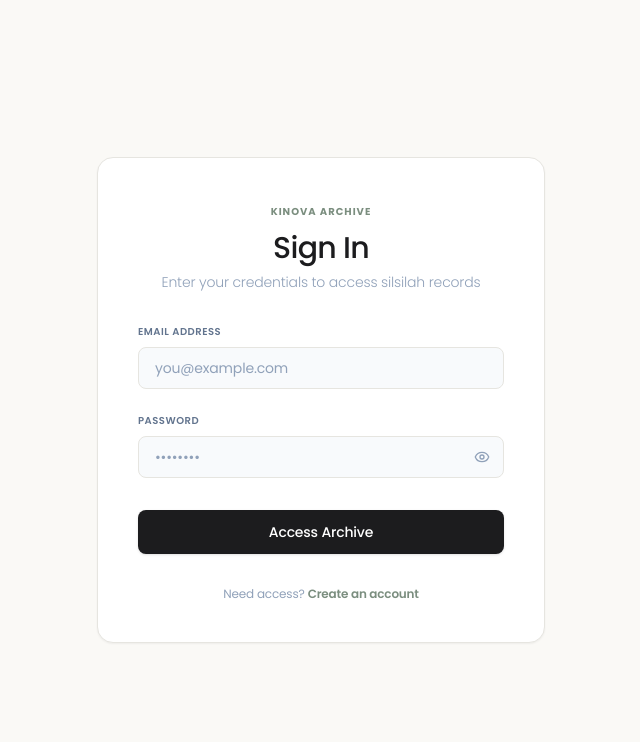
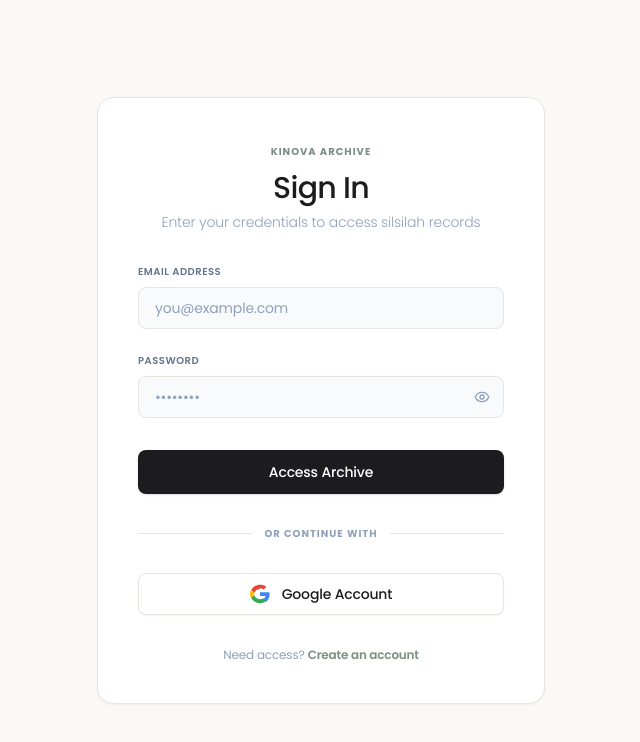
Before and after one commit to MalvinMs/family-trees, a React (Vite) app in the folder frontend/: page /login in a window 1280 px wide. Shown: the top 742 px of the page, without its empty margins (319-959 px from the left). Built offline with nearby package versions, Linux system fonts and the light colour scheme.

Commit message:
Implement Google Oauth

```diff
--- a/frontend/src/app/login/page.tsx
+++ b/frontend/src/app/login/page.tsx
@@ -1,27 +1,42 @@
-import { useState, useEffect } from 'react';
-import { useNavigate, Link } from 'react-router-dom';
-import { useAuthStore } from '../../store/authStore';
-import { Eye, EyeOff } from 'lucide-react';
+import { useState, useEffect } from "react";
+import { useNavigate, Link } from "react-router-dom";
+import { useAuthStore } from "../../store/authStore";
+import { Eye, EyeOff } from "lucide-react";
 
 export default function LoginPage() {
-  const [email, setEmail] = useState('');
-  const [password, setPassword] = useState('');
+  const [email, setEmail] = useState("");
+  const [password, setPassword] = useState("");
   const [showPassword, setShowPassword] = useState(false);
   const [error, setError] = useState<string | null>(null);
   const [loading, setLoading] = useState(false);
-  const { login, isAuthenticated, initialize } = useAuthStore();
+  const [isProcessingOAuth, setIsProcessingOAuth] = useState(false);
+  const { login, isAuthenticated, initialize, loginWithGoogle } =
+    useAuthStore();
   const navigate = useNavigate();
 
-  const API_URL = import.meta.env.VITE_API_URL || 'http://localhost:8000';
-  const APP_NAME = import.meta.env.VITE_APP_NAME || 'Kinova';
+  const API_URL = import.meta.env.VITE_API_URL || "http://localhost:8000";
+  const APP_NAME = import.meta.env.VITE_APP_NAME || "Kinova";
 
   useEffect(() => {
     initialize();
   }, []);
 
   useEffect(() => {
+    const code = new URLSearchParams(window.location.search).get("code");
+    if (code && !isProcessingOAuth && !isAuthenticated) {
+      setIsProcessingOAuth(true);
+      loginWithGoogle(code)
+        .then(() => navigate("/"))
+        .catch((err) => {
+          setError(err.message);
+          setIsProcessingOAuth(false);
+        });
+    }
+  }, [loginWithGoogle, navigate, isAuthenticated, isProcessingOAuth]);
+
+  useEffect(() => {
     if (isAuthenticated) {
-      navigate('/');
+      navigate("/");
     }
   }, [isAuthenticated, navigate]);
 
@@ -32,10 +47,10 @@ export default function LoginPage() {
 
     try {
       const res = await fetch(`${API_URL}/api/login`, {
-        method: 'POST',
+        method: "POST",
         headers: {
-          'Content-Type': 'application/json',
-          'Accept': 'application/json'
+          "Content-Type": "application/json",
+          Accept: "application/json",
         },
         body: JSON.stringify({ email, password }),
       });
@@ -43,15 +58,27 @@ export default function LoginPage() {
       const data = await res.json();
 
       if (!res.ok) {
-        throw new Error(data.message || 'Invalid credentials');
+        throw new Error(data.message || "Invalid credentials");
       }
 
       login(data.access_token, data.user);
-      navigate('/');
+      navigate("/");
     } catch (err: any) {
       setError(err.message);
     } finally {
       setLoading(false);
+    }
+  };
+
+  const handleGoogleSignInClick = async () => {
+    try {
+      const res = await fetch(`${API_URL}/api/auth/google/redirect`);
+      const data = await res.json();
+      if (data.url) {
+        window.location.href = data.url;
+      }
+    } catch (err) {
+      setError("Failed to initialize Google authentication stream.");
     }
   };
 
@@ -98,7 +125,7 @@ export default function LoginPage() {
             </label>
             <div className="relative">
               <input
-                type={showPassword ? 'text' : 'password'}
+                type={showPassword ? "text" : "password"}
                 required
                 disabled={loading}
                 value={password}
@@ -120,16 +147,58 @@ export default function LoginPage() {
 
           <button
             type="submit"
-            disabled={loading}
+            disabled={loading || isProcessingOAuth}
             className="w-full py-3 px-4 rounded-lg bg-[#1c1c1e] dark:bg-[#f3f3f5] text-white dark:text-[#1c1c1e] hover:bg-slate-800 dark:hover:bg-white font-medium text-sm transition-all duration-350 disabled:opacity-50 disabled:cursor-not-allowed shadow-sm active:scale-[0.99] mt-2"
           >
-            {loading ? 'Entering Records...' : 'Access Archive'}
+            {loading ? "Entering Records..." : "Access Archive"}
           </button>
         </form>
 
+        <div className="relative my-8">
+          <div className="absolute inset-0 flex items-center">
+            <span className="w-full border-t border-[#e6e5e0] dark:border-[#2c2c2e]"></span>
+          </div>
+          <div className="relative flex justify-center text-[10px] uppercase font-bold tracking-widest">
+            <span className="px-3 bg-white dark:bg-[#1a1a1c] text-slate-400">
+              Or continue with
+            </span>
+          </div>
+        </div>
+
+        <button
+          onClick={handleGoogleSignInClick}
+          disabled={loading || isProcessingOAuth}
+          className="w-full flex items-center justify-center gap-3 px-4 py-2.5 rounded-lg border font-medium text-sm transition-all bg-white dark:bg-transparent hover:bg-slate-50 dark:hover:bg-white/5 text-[#1c1c1e] dark:text-[#f3f3f5] border-[#e6e5e0] dark:border-[#2c2c2e] shadow-xs disabled:opacity-50 cursor-pointer active:scale-[0.99]"
+        >
+          <svg className="w-5 h-5" viewBox="0 0 24 24">
+            <path
+              fill="#EA4335"
+              d="M12 5.04c1.64 0 3.12.56 4.28 1.67l3.2-3.2C17.52 1.58 14.96 1 12 1 7.35 1 3.37 3.68 1.44 7.6l3.87 3c.92-2.76 3.51-4.56 6.69-4.56z"
+            />
+            <path
+              fill="#4285F4"
+              d="M23.49 12.27c0-.81-.07-1.59-.2-2.36H12v4.51h6.46c-.29 1.48-1.14 2.73-2.42 3.57v2.97h3.91c2.28-2.1 3.54-5.19 3.54-8.69z"
+            />
+            <path
+              fill="#FBBC05"
+              d="M5.31 14.4c-.24-.72-.38-1.49-.38-2.3s.14-1.58.38-2.3L1.44 6.8C.52 8.65 0 10.74 0 12s.52 3.35 1.44 5.2l3.87-2.8z"
+            />
+            <path
+              fill="#34A853"
+              d="M12 23c3.24 0 5.97-1.07 7.96-2.92l-3.91-2.97c-1.09.73-2.48 1.17-4.05 1.17-3.18 0-5.77-1.8-6.69-4.56L1.44 16.5C3.37 20.32 7.35 23 12 23z"
+            />
+          </svg>
+          <span>
+            {isProcessingOAuth ? "Verifying with Google..." : "Google Account"}
+          </span>
+        </button>
+
         <p className="text-xs text-center text-slate-400 mt-8">
-          Need access?{' '}
-          <Link to="/register" className="text-[#7b8e7f] hover:underline font-semibold">
+          Need access?{" "}
+          <Link
+            to="/register"
+            className="text-[#7b8e7f] hover:underline font-semibold"
+          >
             Create an account
           </Link>
         </p>
--- a/frontend/src/store/authStore.ts
+++ b/frontend/src/store/authStore.ts
@@ -1,4 +1,4 @@
-import { create } from 'zustand';
+import { create } from "zustand";
 
 interface User {
   id: string;
@@ -10,63 +10,107 @@ interface AuthState {
   token: string | null;
   user: User | null;
   isAuthenticated: boolean;
+  isLoading: boolean;
+  error: string | null;
   login: (token: string, user: User) => void;
   logout: () => void;
   initialize: () => void;
-  updateProfile: (token: string, name: string, email: string, password?: string) => Promise<boolean>;
+  updateProfile: (
+    token: string,
+    name: string,
+    email: string,
+    password?: string,
+  ) => Promise<boolean>;
+  loginWithGoogle: (code: string) => Promise<void>;
 }
 
 export const useAuthStore = create<AuthState>((set) => ({
   token: null,
   user: null,
   isAuthenticated: false,
+  isLoading: false,
+  error: null,
   login: (token, user) => {
-    localStorage.setItem('auth_token', token);
-    localStorage.setItem('auth_user', JSON.stringify(user));
+    localStorage.setItem("auth_token", token);
+    localStorage.setItem("auth_user", JSON.stringify(user));
     set({ token, user, isAuthenticated: true });
   },
   logout: () => {
-    localStorage.removeItem('auth_token');
-    localStorage.removeItem('auth_user');
+    localStorage.removeItem("auth_token");
+    localStorage.removeItem("auth_user");
     set({ token: null, user: null, isAuthenticated: false });
   },
   initialize: () => {
-    if (typeof window !== 'undefined') {
-      const token = localStorage.getItem('auth_token');
-      const userStr = localStorage.getItem('auth_user');
+    if (typeof window !== "undefined") {
+      const token = localStorage.getItem("auth_token");
+      const userStr = localStorage.getItem("auth_user");
       if (token && userStr) {
         try {
           const user = JSON.parse(userStr);
           set({ token, user, isAuthenticated: true });
         } catch {
-          localStorage.removeItem('auth_token');
-          localStorage.removeItem('auth_user');
+          localStorage.removeItem("auth_token");
+          localStorage.removeItem("auth_user");
         }
       }
     }
   },
   updateProfile: async (token, name, email, password) => {
-    const API_URL = import.meta.env.VITE_API_URL || 'http://localhost:8000';
+    const API_URL = import.meta.env.VITE_API_URL || "http://localhost:8000";
     try {
       const res = await fetch(`${API_URL}/api/user/profile`, {
-        method: 'PUT',
+        method: "PUT",
         headers: {
-          'Content-Type': 'application/json',
+          "Content-Type": "application/json",
           Authorization: `Bearer ${token}`,
         },
         body: JSON.stringify({ name, email, password: password || undefined }),
       });
       if (!res.ok) {
         const errorData = await res.json();
-        throw new Error(errorData.message || 'Failed to update profile');
+        throw new Error(errorData.message || "Failed to update profile");
       }
       const data = await res.json();
       const updatedUser = data.user;
-      localStorage.setItem('auth_user', JSON.stringify(updatedUser));
+      localStorage.setItem("auth_user", JSON.stringify(updatedUser));
       set({ user: updatedUser });
       return true;
     } catch (err: any) {
       throw err;
     }
   },
+  loginWithGoogle: async (code: string) => {
+    const API_URL = import.meta.env.VITE_API_URL || "http://localhost:8000";
+    set({ isLoading: true, error: null });
+    try {
+      const res = await fetch(`${API_URL}/api/auth/google/callback`, {
+        method: "POST",
+        headers: {
+          "Content-Type": "application/json",
+          Accept: "application/json",
+        },
+        body: JSON.stringify({ code }),
+      });
+
+      const data = await res.json();
+
+      if (!res.ok) {
+        throw new Error(
+          data.message || "Google authentication failed on server context.",
+        );
+      }
+
+      localStorage.setItem("auth_token", data.access_token);
+      localStorage.setItem("auth_user", JSON.stringify(data.user));
+      set({
+        token: data.access_token,
+        user: data.user,
+        isAuthenticated: true,
+        isLoading: false,
+      });
+    } catch (err: any) {
+      set({ error: err.message, isLoading: false });
+      throw err;
+    }
+  },
 }));
```
